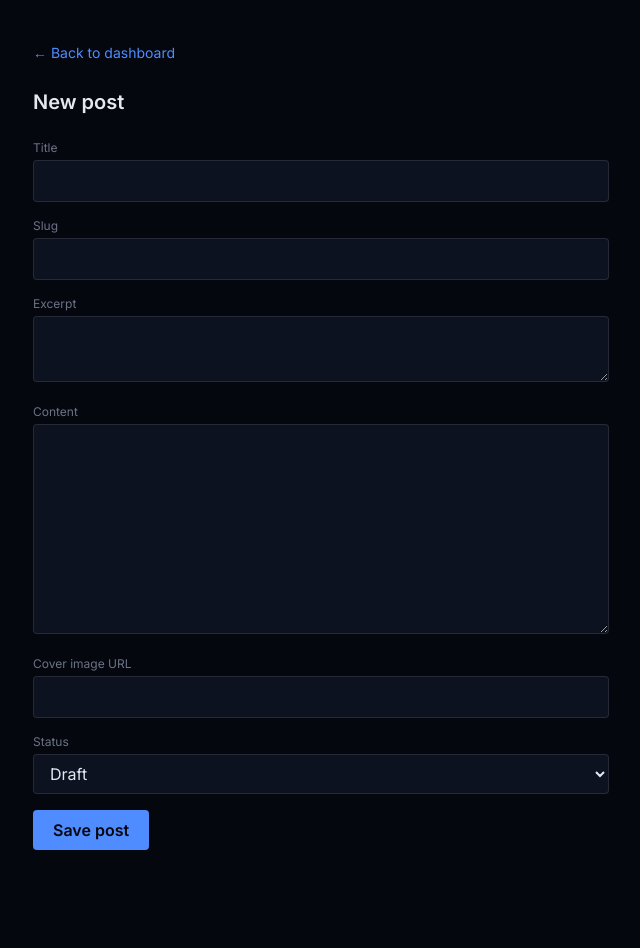
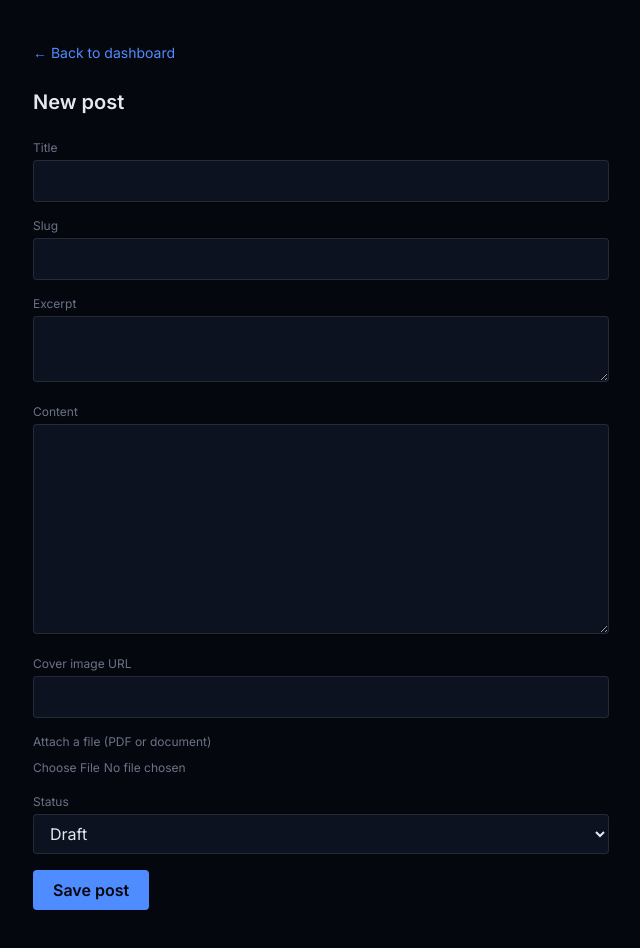
Before and after one commit to ShamallahChibeu/Shamallah-website-frontend, a Next.js app: page /admin/posts/new in a window 1280 px wide. Shown: the whole page, without its empty margins (15-655 px from the left). Before the commit the page ends 890 px from the top, so only its background shows below. Built offline with nearby package versions, Linux system fonts and the light colour scheme; no server answers.

Commit message:
Add PDF/document attachment uploads for posts

```diff
--- a/src/app/admin/posts/[id]/edit/page.tsx
+++ b/src/app/admin/posts/[id]/edit/page.tsx
@@ -4,6 +4,7 @@ import { useEffect, useState } from "react";
 import { useRouter, useParams } from "next/navigation";
 import { API_URL } from "@/lib/api";
 import { getToken } from "@/lib/auth";
+import FileUpload from "@/components/FileUpload";
 
 export default function EditPostPage() {
   const router = useRouter();
@@ -14,6 +15,7 @@ export default function EditPostPage() {
   const [excerpt, setExcerpt] = useState("");
   const [content, setContent] = useState("");
   const [coverImage, setCoverImage] = useState("");
+  const [fileUrl, setFileUrl] = useState("");
   const [status, setStatus] = useState("draft");
   const [error, setError] = useState("");
   const [loading, setLoading] = useState(false);
@@ -29,6 +31,7 @@ export default function EditPostPage() {
         setExcerpt(data.excerpt || "");
         setContent(data.content || "");
         setCoverImage(data.cover_image || "");
+        setFileUrl(data.file_url || "");
         setStatus(data.status);
       }
       setFetching(false);
@@ -45,7 +48,7 @@ export default function EditPostPage() {
       const res = await fetch(`${API_URL}/posts/${id}`, {
         method: "PUT",
         headers: { "Content-Type": "application/json", Authorization: `Bearer ${token}` },
-        body: JSON.stringify({ title, slug, excerpt, content, cover_image: coverImage, status }),
+        body: JSON.stringify({ title, slug, excerpt, content, cover_image: coverImage, file_url: fileUrl, status }),
       });
       if (!res.ok) throw new Error("Failed to update post");
       router.push("/admin");
@@ -86,6 +89,10 @@ export default function EditPostPage() {
           <input value={coverImage} onChange={(e) => setCoverImage(e.target.value)} className="w-full bg-panel border border-white/10 rounded px-3 py-2 text-paper focus:outline-none focus:border-signal" />
         </div>
         <div>
+          <label className="block text-xs text-muted mb-1">Attach a file (PDF or document)</label>
+          <FileUpload value={fileUrl} onChange={setFileUrl} />
+        </div>
+        <div>
           <label className="block text-xs text-muted mb-1">Status</label>
           <select value={status} onChange={(e) => setStatus(e.target.value)} className="w-full bg-panel border border-white/10 rounded px-3 py-2 text-paper focus:outline-none focus:border-signal">
             <option value="draft">Draft</option>
--- a/src/app/admin/posts/new/page.tsx
+++ b/src/app/admin/posts/new/page.tsx
@@ -4,6 +4,7 @@ import { useState } from "react";
 import { useRouter } from "next/navigation";
 import { API_URL } from "@/lib/api";
 import { getToken } from "@/lib/auth";
+import FileUpload from "@/components/FileUpload";
 
 export default function NewPostPage() {
   const router = useRouter();
@@ -12,6 +13,7 @@ export default function NewPostPage() {
   const [excerpt, setExcerpt] = useState("");
   const [content, setContent] = useState("");
   const [coverImage, setCoverImage] = useState("");
+  const [fileUrl, setFileUrl] = useState("");
   const [status, setStatus] = useState("draft");
   const [error, setError] = useState("");
   const [loading, setLoading] = useState(false);
@@ -25,7 +27,7 @@ export default function NewPostPage() {
       const res = await fetch(`${API_URL}/posts`, {
         method: "POST",
         headers: { "Content-Type": "application/json", Authorization: `Bearer ${token}` },
-        body: JSON.stringify({ title, slug, excerpt, content, cover_image: coverImage, status }),
+        body: JSON.stringify({ title, slug, excerpt, content, cover_image: coverImage, file_url: fileUrl, status }),
       });
       if (!res.ok) throw new Error("Failed to create post");
       router.push("/admin");
@@ -62,6 +64,10 @@ export default function NewPostPage() {
           <input value={coverImage} onChange={(e) => setCoverImage(e.target.value)} className="w-full bg-panel border border-white/10 rounded px-3 py-2 text-paper focus:outline-none focus:border-signal" />
         </div>
         <div>
+          <label className="block text-xs text-muted mb-1">Attach a file (PDF or document)</label>
+          <FileUpload value={fileUrl} onChange={setFileUrl} />
+        </div>
+        <div>
           <label className="block text-xs text-muted mb-1">Status</label>
           <select value={status} onChange={(e) => setStatus(e.target.value)} className="w-full bg-panel border border-white/10 rounded px-3 py-2 text-paper focus:outline-none focus:border-signal">
             <option value="draft">Draft</option>
--- a/src/app/blog/[slug]/page.tsx
+++ b/src/app/blog/[slug]/page.tsx
@@ -2,11 +2,7 @@ import Link from "next/link";
 import { notFound } from "next/navigation";
 import { getPostBySlug } from "@/lib/api";
 
-export default async function PostDetailPage({
-  params,
-}: {
-  params: Promise<{ slug: string }>;
-}) {
+export default async function PostDetailPage({ params }: { params: Promise<{ slug: string }> }) {
   const { slug } = await params;
   const post = await getPostBySlug(slug);
 
@@ -16,10 +12,15 @@ export default async function PostDetailPage({
 
   return (
     <main className="min-h-screen bg-ink text-paper px-6 py-16 md:px-12 max-w-2xl mx-auto">
-      <Link href="/blog" className="font-mono text-sm text-signal hover:underline">← journal</Link>
-      <h1 className="font-[family-name:var(--font-display)] text-3xl md:text-5xl font-bold mt-8 mb-6">
+      <Link href="/" className="font-mono text-sm text-signal hover:underline">← Back To Home</Link>
+      <h1 className="text-3xl md:text-5xl font-bold mt-8 mb-6">
         {post.title}
       </h1>
+      {post.file_url && (
+        <a href={post.file_url} target="_blank" rel="noopener noreferrer" className="inline-block text-signal text-sm font-semibold hover:underline mb-6 border border-signal rounded px-4 py-2">
+          Download attachment ↓
+        </a>
+      )}
       {post.content && (
         <div className="text-paper/90 leading-relaxed whitespace-pre-wrap">
           {post.content}
--- /dev/null
+++ b/src/components/FileUpload.tsx
@@ -0,0 +1,48 @@
+"use client";
+
+import { useState } from "react";
+
+interface FileUploadProps {
+  value: string;
+  onChange: (url: string) => void;
+}
+
+const CLOUD_NAME = "fbcxmiyr";
+const UPLOAD_PRESET = "shamallah_uploads";
+
+export default function FileUpload({ value, onChange }: FileUploadProps) {
+  const [uploading, setUploading] = useState(false);
+  const [error, setError] = useState("");
+
+  async function handleFileChange(e: React.ChangeEvent<HTMLInputElement>) {
+    const file = e.target.files?.[0];
+    if (!file) return;
+    setUploading(true);
+    setError("");
+    try {
+      const formData = new FormData();
+      formData.append("file", file);
+      formData.append("upload_preset", UPLOAD_PRESET);
+      const res = await fetch(`https://api.cloudinary.com/v1_1/${CLOUD_NAME}/raw/upload`, {
+        method: "POST",
+        body: formData,
+      });
+      if (!res.ok) throw new Error("Upload failed");
+      const data = await res.json();
+      onChange(data.secure_url);
+    } catch {
+      setError("Upload failed. Try again.");
+    } finally {
+      setUploading(false);
+    }
+  }
+
+  return (
+    <div>
+      {value && <p className="text-xs text-accent-green mb-2">File attached ✓</p>}
+      <input type="file" accept=".pdf,.doc,.docx" onChange={handleFileChange} className="text-xs text-muted" />
+      {uploading && <p className="text-xs text-signal mt-1">Uploading...</p>}
+      {error && <p className="text-xs text-red-400 mt-1">{error}</p>}
+    </div>
+  );
+}
--- a/src/lib/api.ts
+++ b/src/lib/api.ts
@@ -17,6 +17,7 @@ export interface Post {
   slug: string;
   excerpt?: string;
   content?: string;
+  file_url?: string;
   status: string;
 }
 
```
